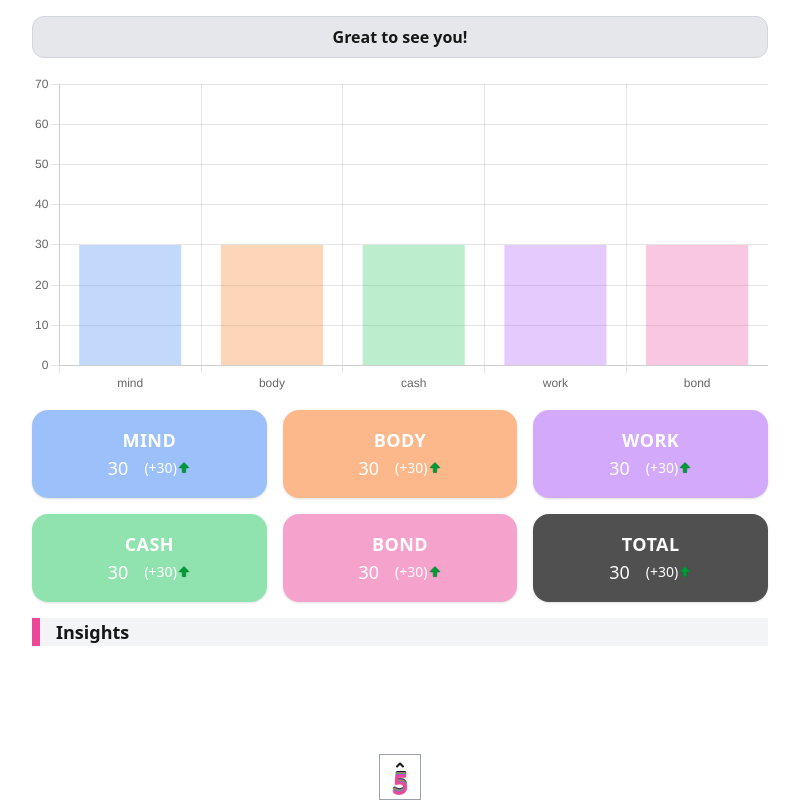
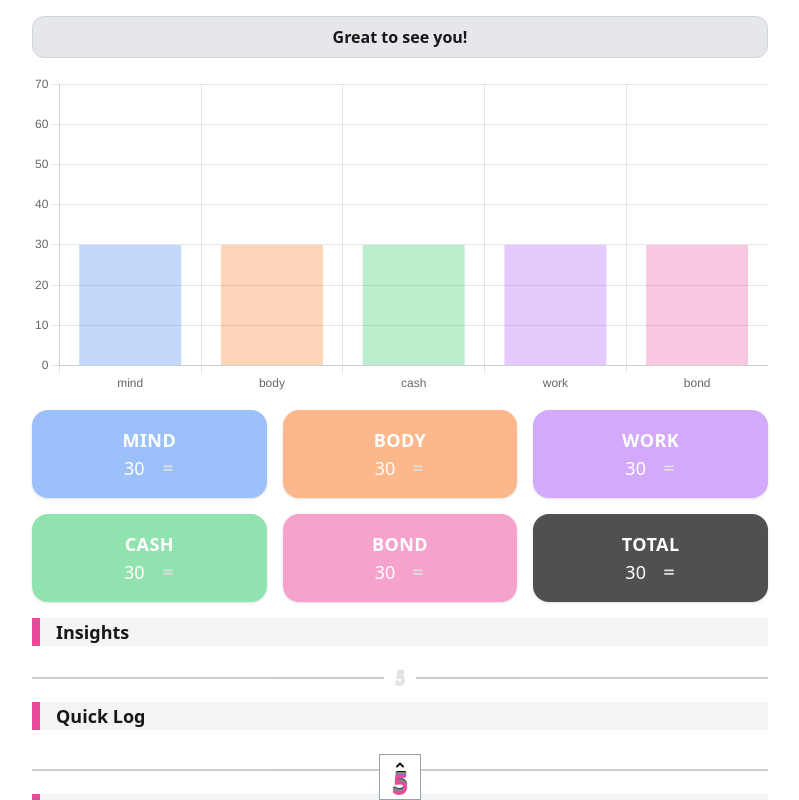
Before and after one commit to GlennHS/Five, a Next.js app: page / in a window 1280 px wide. Both pictures are taken after a click on the element 640 px from the left and 777 px from the top of the page. Shown: the top 800 px of the page, without its empty margins (240-1039 px from the left). Built offline with nearby package versions, Linux system fonts and the light colour scheme.

Commit message:
Update dummy data to remove all tags from one action, update metric deltas on homepage to not include new starter bonus, remove forced layout on homepage. Fixes #77

```diff
--- a/app/constants/DummyData.ts
+++ b/app/constants/DummyData.ts
@@ -18,7 +18,7 @@ const importantTag: Tag = {
   colorKey: 'yellow',
 }
 
-const otherTag: Tag = {
+const relaxingTag: Tag = {
   id: 3,
   name: 'relaxing',
   colorKey: 'blue',
@@ -28,7 +28,7 @@ export const tags = [
   positiveTag,
   negativeTag,
   importantTag,
-  otherTag,
+  relaxingTag,
 ]
 
 export const actionDefinitions: ActionDefinition[] = [
@@ -39,9 +39,7 @@ export const actionDefinitions: ActionDefinition[] = [
     body: 4,
     tags: [
       positiveTag,
-      importantTag,
-      negativeTag,
-      otherTag,
+      relaxingTag,
     ],
     archived: false,
   },
@@ -124,7 +122,7 @@ export const actionDefinitions: ActionDefinition[] = [
     mind: 4,
     tags: [
       positiveTag,
-      otherTag,
+      relaxingTag,
     ],
     archived: false,
   },
@@ -134,7 +132,7 @@ export const actionDefinitions: ActionDefinition[] = [
     mind: 3,
     tags: [
       positiveTag,
-      otherTag,
+      relaxingTag,
     ],
     archived: false,
   },
--- a/app/lib/metrics/calculateMetricsForRange.ts
+++ b/app/lib/metrics/calculateMetricsForRange.ts
@@ -13,6 +13,7 @@ export const calculateMetricsForRange = (
   from: Dayjs,
   to: Dayjs,
   manipulateMetrics: boolean = true,
+  addNewStarterBonus: boolean = true,
 ): FiveMetric => {
   let summedMetrics: FiveMetric = {
     body: 0,
@@ -37,7 +38,7 @@ export const calculateMetricsForRange = (
   else {
 
     // add the new starter bonus (if applicable)
-    const bonus = Math.max(30 - Math.floor(dayjs().subtract(dayjs(parseFloat(Settings.get('firstLaunch'))).valueOf()).valueOf() / (1000 * 60 * 60 * 24)), 0)
+    const bonus = addNewStarterBonus ? Math.max(30 - Math.floor(dayjs().subtract(dayjs(parseFloat(Settings.get('firstLaunch'))).valueOf()).valueOf() / (1000 * 60 * 60 * 24)), 0) : 0
     METRIC_KEYS.forEach(key => summedMetrics[key] += bonus)
 
     // cap it between hard caps
--- a/app/page.tsx
+++ b/app/page.tsx
@@ -79,7 +79,8 @@ export default function Home() {
       actions,
       actionDefinitions,
       getYesterday(),
-      getToday()
+      getToday(),
+      false
     )
   }, [actions])
 
@@ -168,7 +169,6 @@ export default function Home() {
   return (
     <div className="flex min-h-screen items-stretch justify-center bg-zinc-50 font-sans">
       <main className="flex min-h-screen w-full flex-col gap-4 bg-white">
-        <div className="h-screen flex flex-col gap-4">
         <section className='w-full'>
           { streak !== null ? (
             <>
@@ -244,13 +244,12 @@ export default function Home() {
             ))}
           </div>
         </section>
-        </div>
 
         { /*! BELOW THE FOLD BEYOND HERE !*/ }
 
         <SectionDivider />
 
-        <section className='mt-auto'>
+        <section>
           <h2 className='section-header mb-4!'>Quick Log</h2>
           <div>
             {Array.from(actionCountMap.entries())
```
Lines whose indentation alone changed are shown as unchanged.
